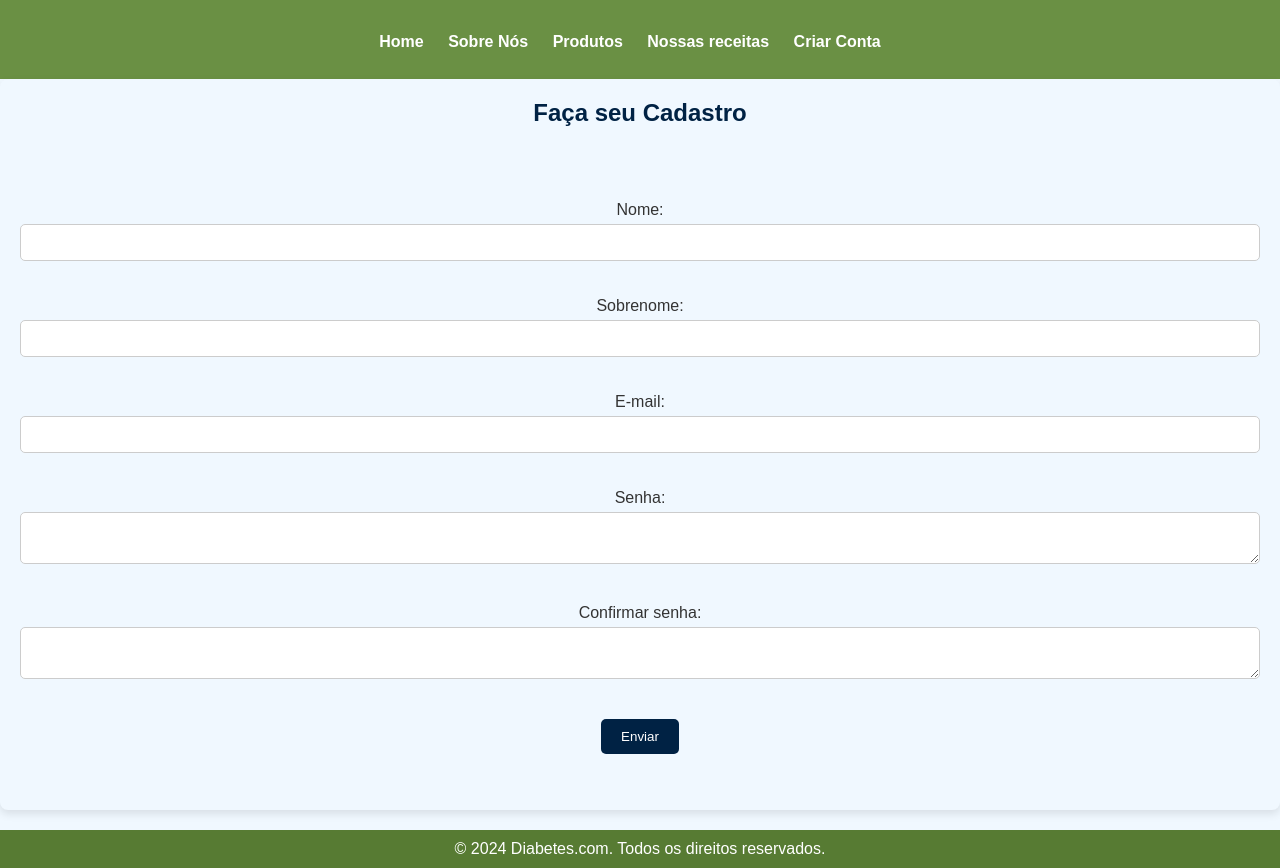
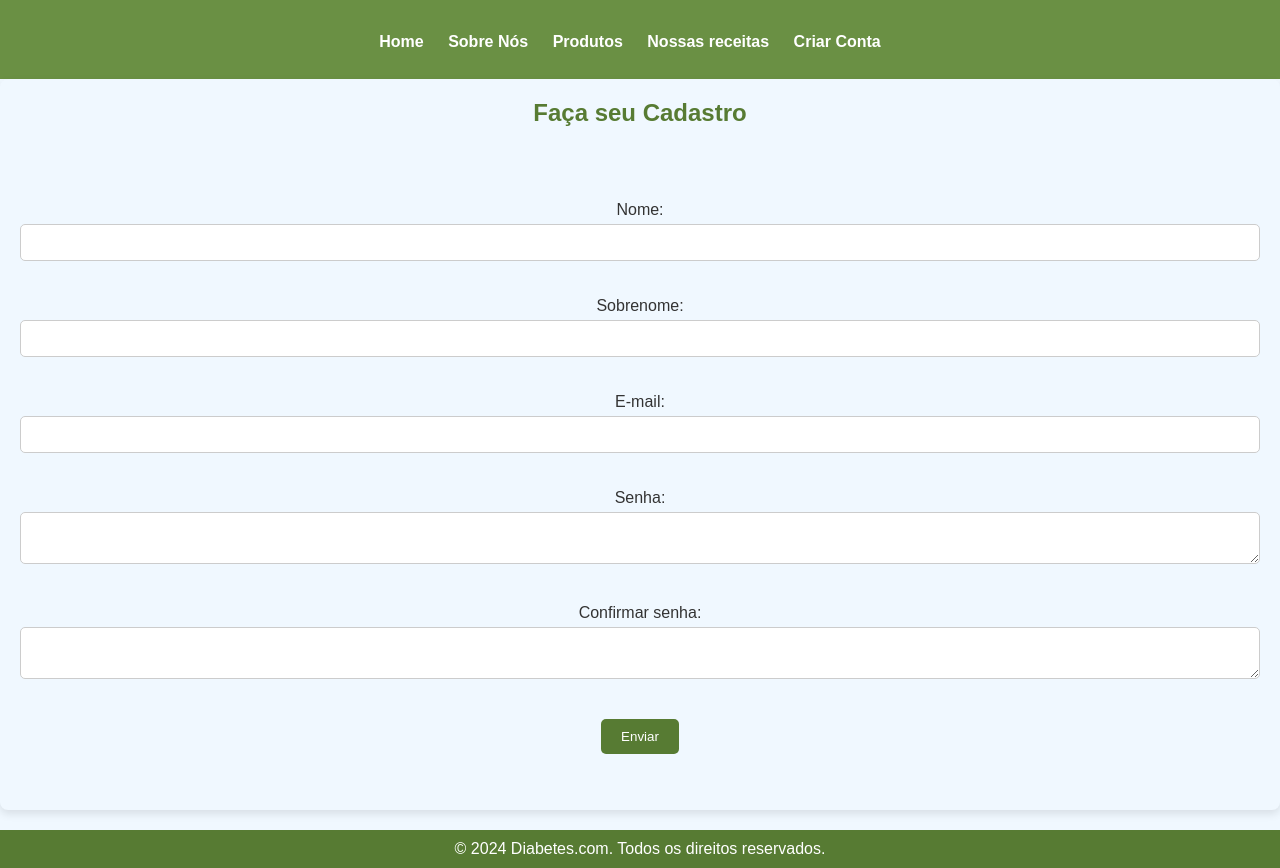
Before and after one commit to mariaHello/atividade-com-valor-de-nota-para-ser-realizada-no-laborat-rio, a plain HTML site: page conta.html in a window 1280 px wide. Shown: the part 550-1418 px from the top of the page. Drawn offline with Linux system fonts and the light colour scheme.

Commit message:
Update style.css

```diff
--- a/style.css
+++ b/style.css
@@ -201,7 +201,7 @@ section {
 }
 
 h2 {
-    color: #002244;
+    color: #577B33;
     margin-bottom: 20px;
 }
 
@@ -225,7 +225,7 @@ textarea {
 }
 
 button {
-    background-color: #002244;
+    background-color: #577B33;
     color: white;
     padding: 10px 20px;
     border: none;
@@ -234,5 +234,5 @@ button {
 }
 
 button:hover {
-    background-color: #004466;
+    background-color: #577B33;
 }
```
